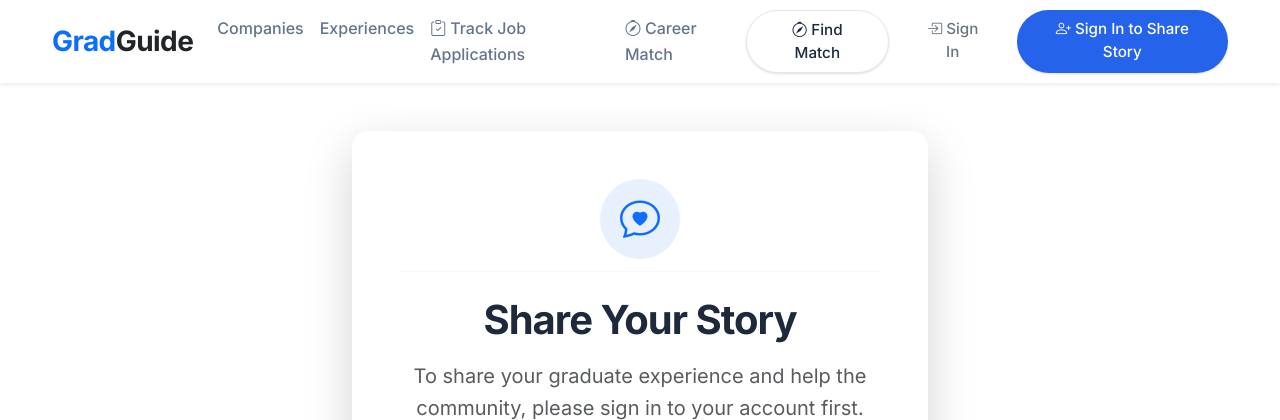
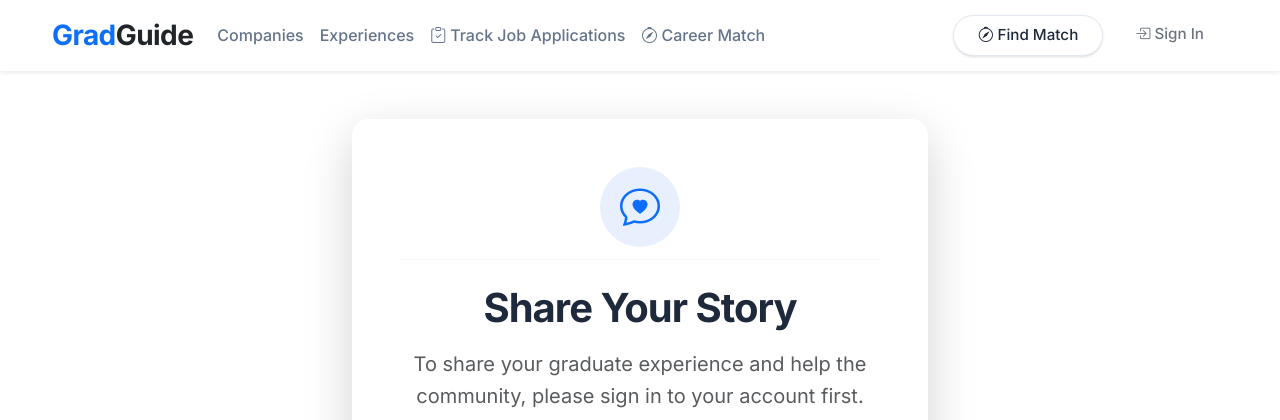
Before and after one commit to marlygme/grad-olliescott, a Flask app: page /submit in a window 1280 px wide. Shown: the top 420 px of the page. Run offline with Flask 3, Linux system fonts and the light colour scheme.

Commit message:
Assistant checkpoint: Remove 'Sign In to Share Story' button from navigation
Assistant generated file changes:
- templates/base.html: Remove the 'Sign In to Share Story' button from navigation

---

User prompt:

lets remove the top top right banner "sing in to share story"

Replit-Commit-Author: Assistant
Replit-Commit-Session-Id: 14980846-fff5-4598-899d-cdf7886b54f5

```diff
--- a/templates/base.html
+++ b/templates/base.html
@@ -85,9 +85,6 @@
             <a class="btn btn-outline-secondary btn-pill" href="/login">
               <i class="bi bi-box-arrow-in-right me-1"></i>Sign In
             </a>
-            <a class="btn btn-primary btn-pill" href="/auth_required">
-              <i class="bi bi-person-plus me-1"></i>Sign In to Share Story
-            </a>
           {% endif %}
         </div>
       </div>
```
